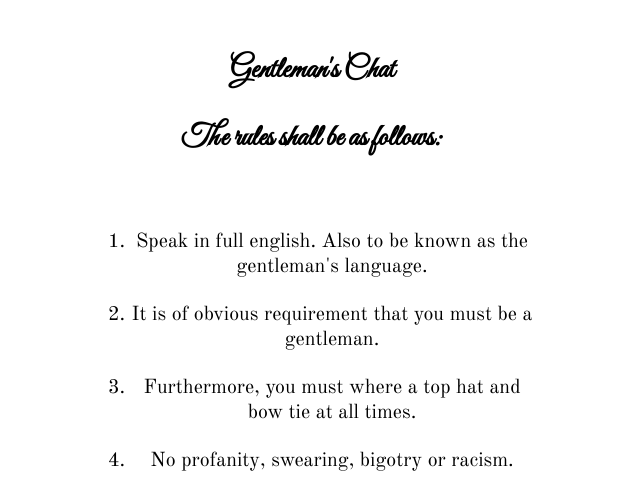
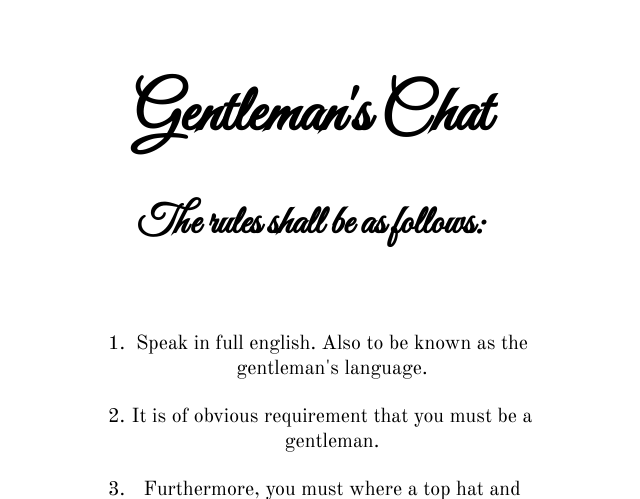
Before and after one commit to jakey1610/jakey1610.github.io, a PHP site: page / in a window 1280 px wide. Shown: the top 499 px of the page, without its empty margins (328-968 px from the left). Run offline with PHP 8.4, Linux system fonts and the light colour scheme; some libraries are stand-ins or nearby versions.

Commit message:
Update stylesheet.css

```diff
--- a/stylesheet.css
+++ b/stylesheet.css
@@ -3,11 +3,11 @@ body{
 }
 #main_head{
   font-family: 'Great Vibes', cursive;
-  font-size:30px;
+  font-size:65px;
 }
 #second_head{
   font-family: 'Great Vibes', cursive;
-  font-size:30px;
+  font-size:40px;
 }
 #wrapper{
   width:35%;
```
